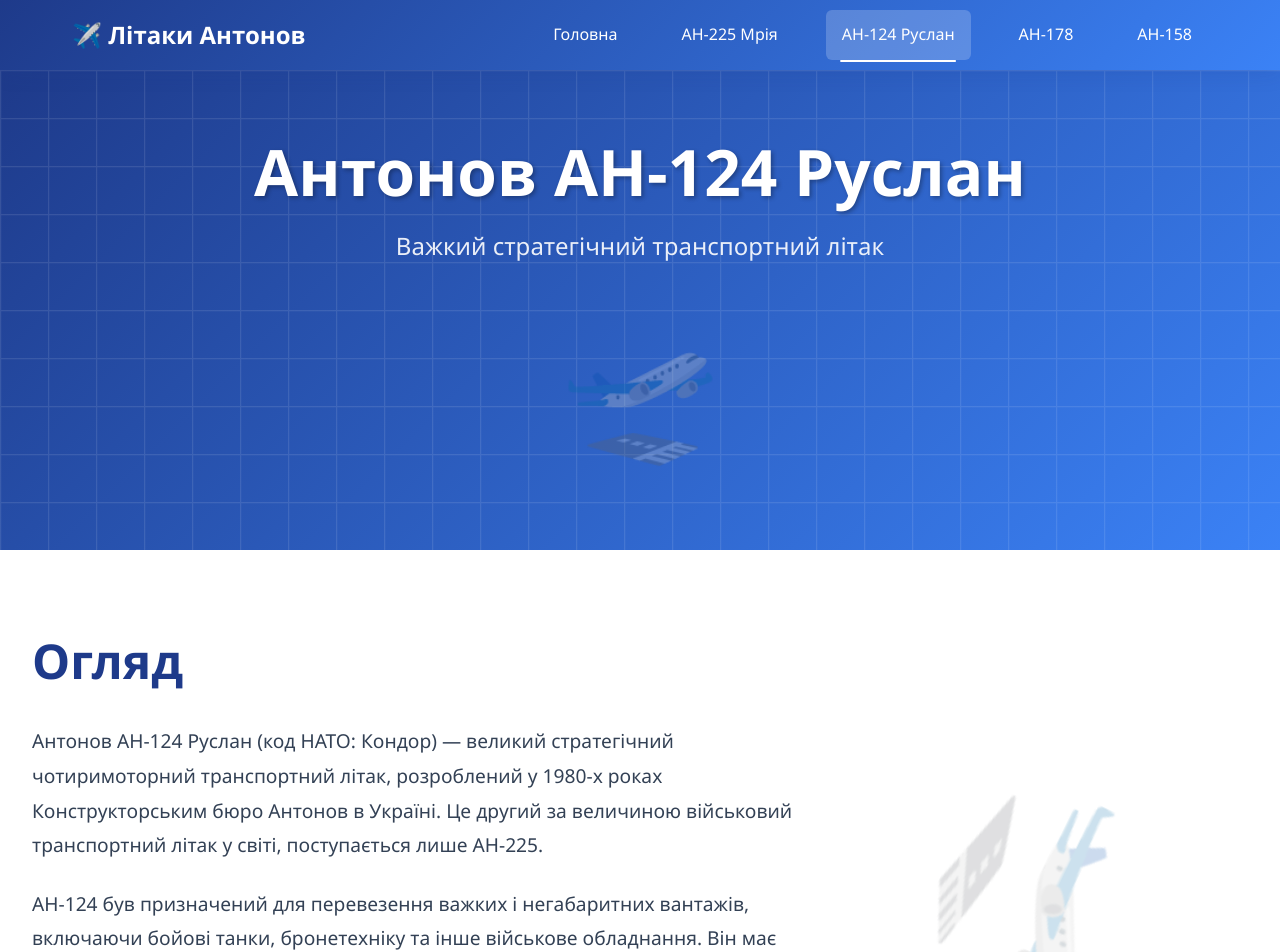
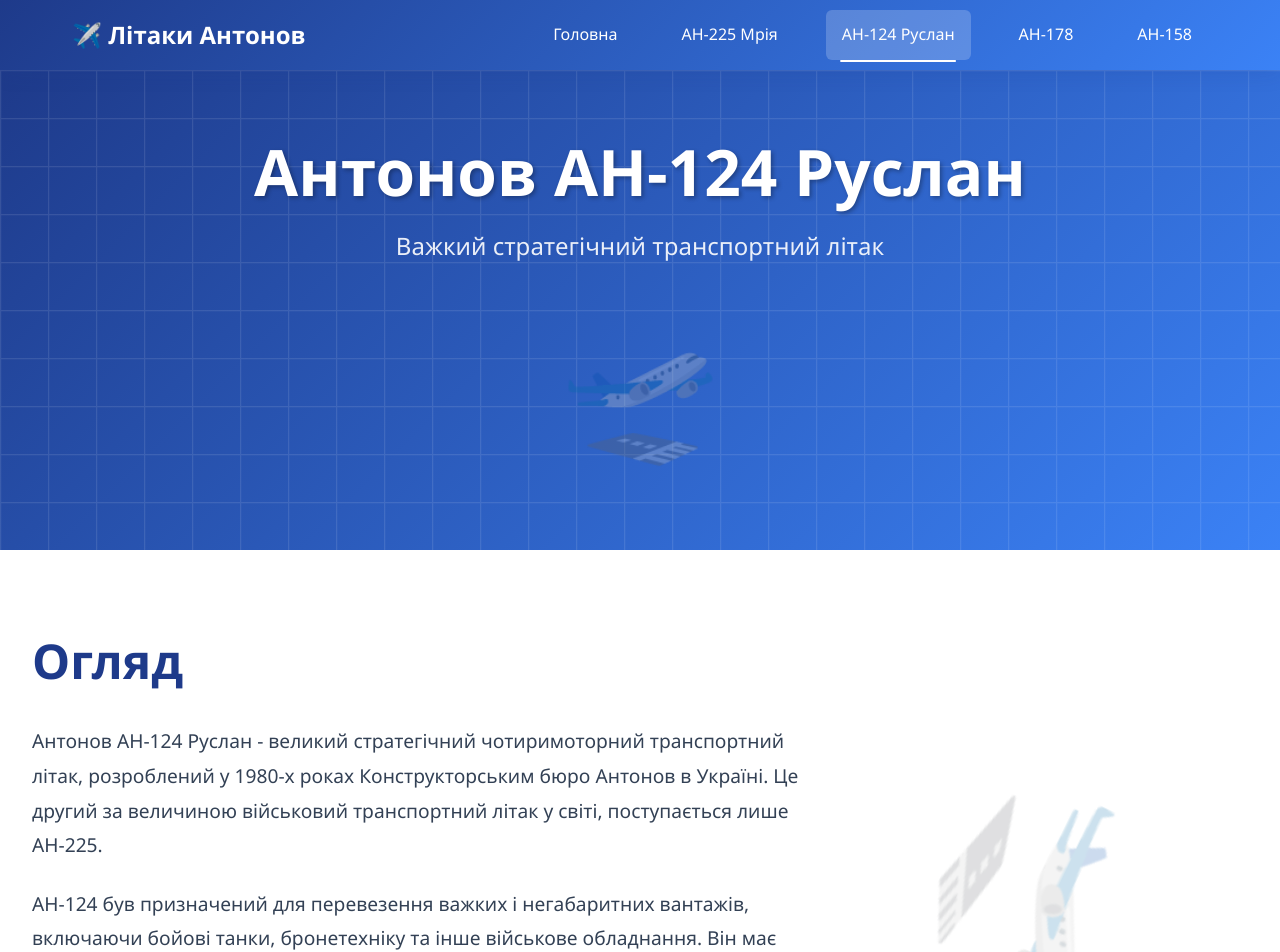
Before and after one commit to wellknownuser/a-planes, a React (Vite) app: page /an-124 in a window 1280 px wide. Shown: the top 952 px of the page. Built offline with nearby package versions, Linux system fonts and the light colour scheme.

Commit message:
feat: update overview description for Ан-124 aircraft page

```diff
--- a/src/pages/An124.tsx
+++ b/src/pages/An124.tsx
@@ -23,7 +23,7 @@
             <div className="overview-content">
               <h2>Огляд</h2>
               <p>
-                Антонов АН-124 Руслан (код НАТО: Кондор) — великий стратегічний чотиримоторний
+                Антонов АН-124 Руслан - великий стратегічний чотиримоторний
                 транспортний літак, розроблений у 1980-х роках Конструкторським бюро Антонов в Україні.
                 Це другий за величиною військовий транспортний літак у світі, поступається лише АН-225.
               </p>
```
